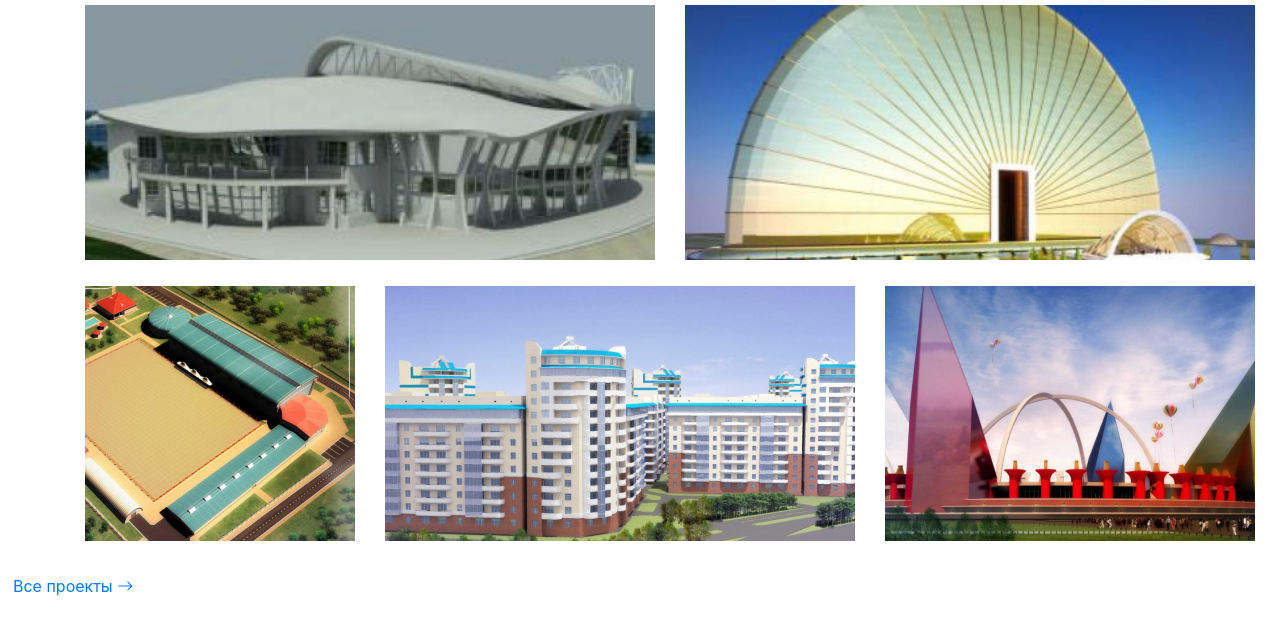
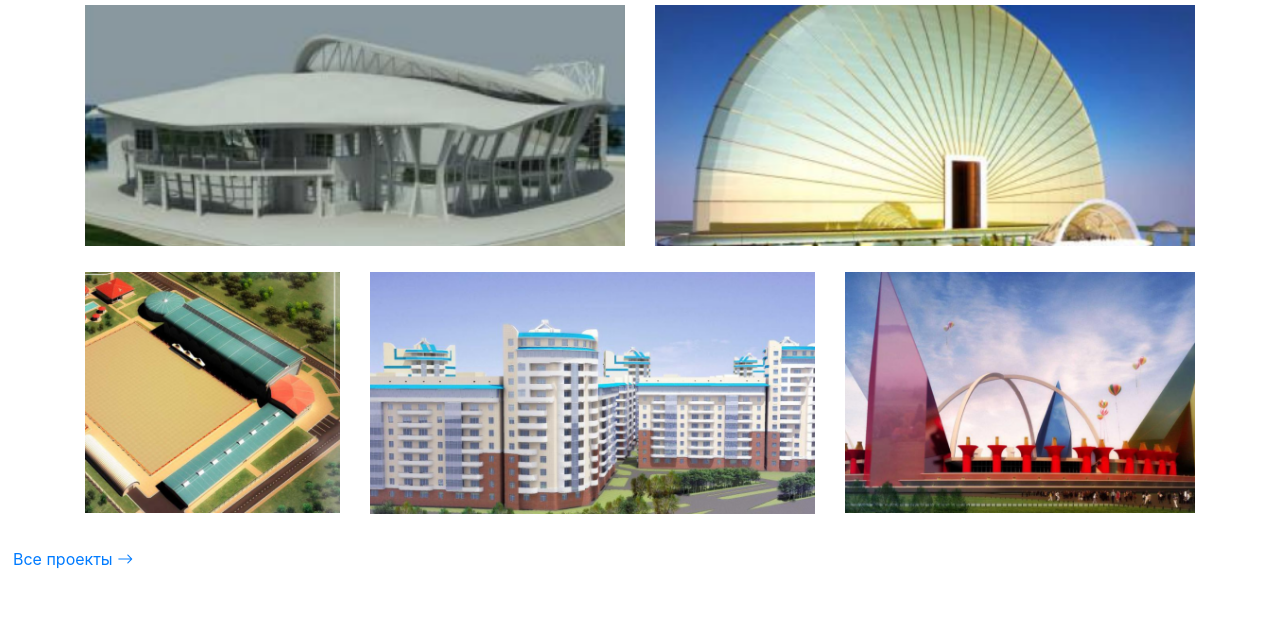
Before and after one commit to Sannetta/Digital-Project, a plain HTML site: page Наши проекты/ourproject.html in a window 1280 px wide. Shown: the part 145-780 px from the top of the page. Drawn offline with nearby package versions, Linux system fonts and the light colour scheme; files whose address does not match are found by name.

Commit message:
адаптация

```diff
--- a/Наши проекты/ourproject.html
+++ b/Наши проекты/ourproject.html
@@ -40,7 +40,7 @@
       }
 
       .textpro {
-        font-family: TTHoves-Light;
+        font-family: "TTHoves-Light";
         font-style: normal;
         font-weight: 300;
         font-size: 64px;
@@ -50,9 +50,14 @@
         color: rgba(189, 189, 189, 1);
       }
       .marpad {
-        margin-right: -75px;
+
         padding-bottom: 26px;
       }
+      .foto  {
+        width: 100%;
+      }
+
+
     </style>
   </head>
   <body>
@@ -60,21 +65,21 @@
       <h1 class="textpro">Наши проекты</h1>
       <div class="row marpad">
         <div class="col-6">
-          <img class="img-fluid" src="Rectangle 12.png" alt="" />
+          <img class="img-fluid foto" src="Rectangle 12.png" alt="" />
         </div>
         <div class="col-6">
-          <img class="img-fluid" src="image 15.png" alt="" />
+          <img class="img-fluid foto" src="image 15.png" alt="" />
         </div>
       </div>
       <div class="row marpad">
         <div class="col-3">
-          <img class="img-fluid" src="image 16.png" alt="" />
+          <img class="img-fluid foto" src="image 16.png" alt="" />
         </div>
         <div class="col-5">
-          <img class="img-fluid" src="image 17.png" alt="" />
+          <img class="img-fluid foto" src="image 17.png" alt="" />
         </div>
         <div class="col-4">
-          <img class="img-fluid" src="image 18.png" alt="" />
+          <img class="img-fluid foto" src="image 18.png" alt="" />
         </div>
       </div>
     </div>
```
